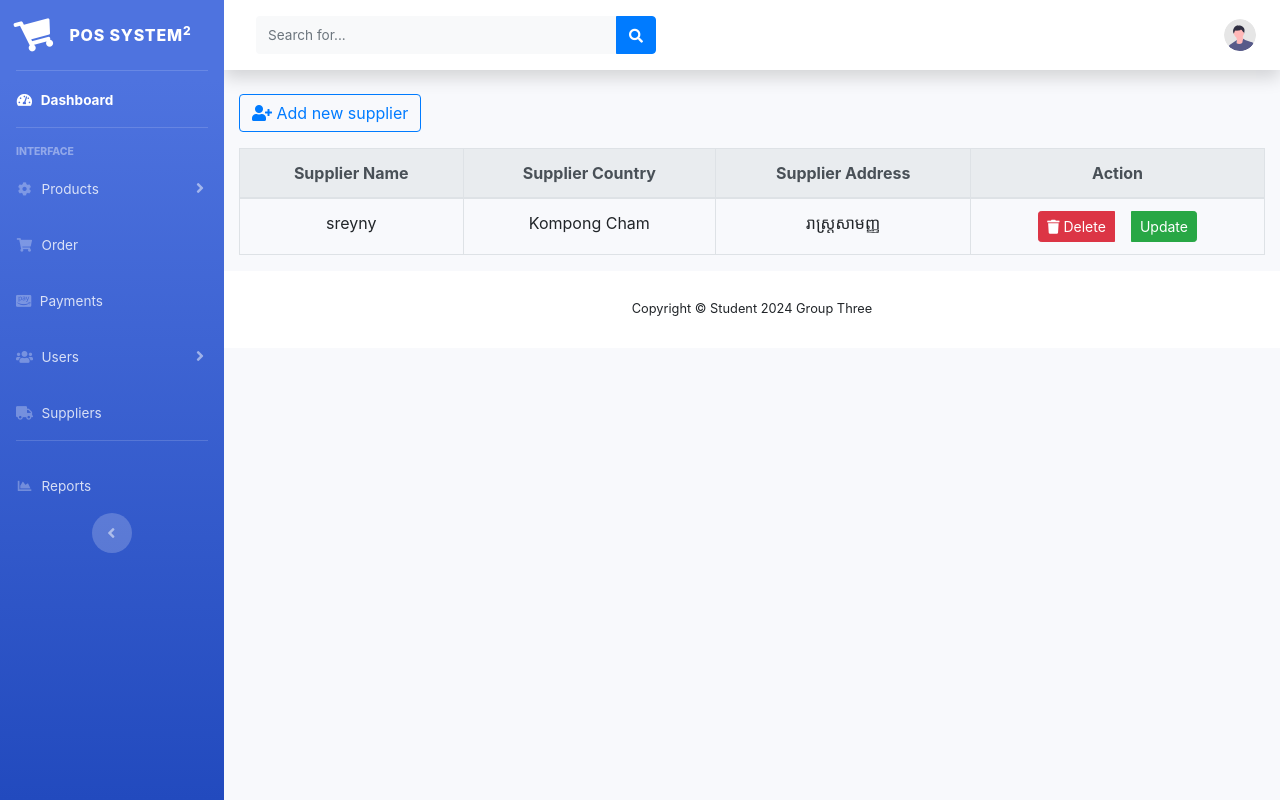
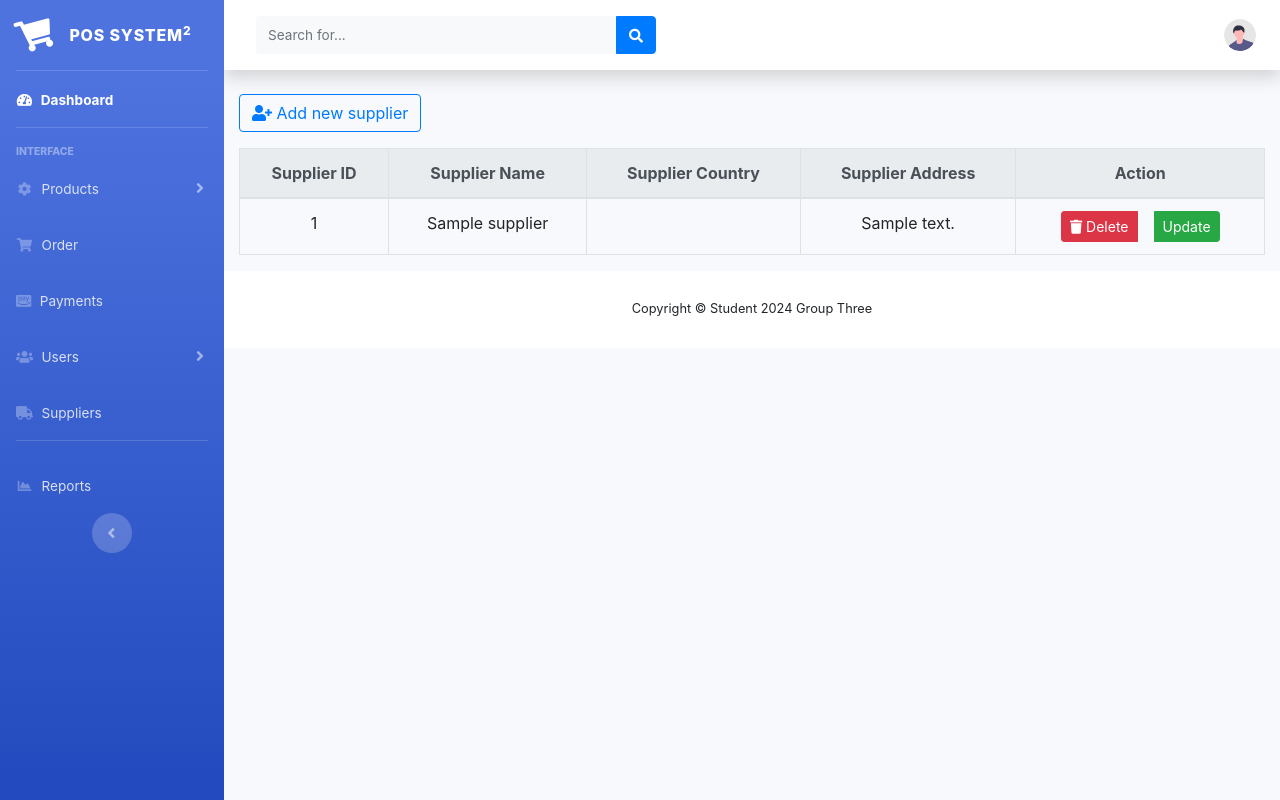
Before and after one commit to naydany/G3-POS-SYSTEM, a PHP site: page /suppliers in a window 1280 px wide. Run offline with PHP 8.4, Linux system fonts and the light colour scheme; tables that the repository leaves empty hold one stand-in row (values such as "Sample post"); data that the repository does not hold is empty; some libraries are stand-ins or nearby versions.

Commit message:
[feat] create new file create new suplliers POS-67

```diff
--- /dev/null
+++ b/controllers/suppliers/form_supplier.controller.php
@@ -0,0 +1,3 @@
+<?php
+
+require 'views/suppliers/form_supplier.view.php';
--- a/controllers/suppliers/supplier.controller.php
+++ b/controllers/suppliers/supplier.controller.php
@@ -1,2 +1,3 @@
 <?php
+require 'models/supplier.model.php';
 require 'views/suppliers/supplier.view.php';
--- /dev/null
+++ b/models/supplier.model.php
@@ -0,0 +1,27 @@
+<?php
+
+function createSupplier( string $name, string $country, string $address) : bool
+{
+
+    $timezone = new DateTimeZone('Asia/Phnom_Penh');
+    $date = new DateTime('now', $timezone);
+    $time = $date->format('Y-m-d H:i:s');
+
+    global $connection;
+    $statement = $connection->prepare("insert into suppliers (sup_name,sup_country,sup_address) values (:name,:country,:address)");
+    $statement->execute([
+        ':name' => $name,
+        ':country' => $country,
+        ':address' => $address
+    ]);
+    return $statement->rowCount() > 0;
+}
+
+
+function getSuppliers(): array
+{
+    global $connection;
+    $statement = $connection->prepare("select * from suppliers");
+    $statement->execute();
+    return $statement->fetchAll();
+}
--- a/router.php
+++ b/router.php
@@ -28,6 +28,7 @@ $routes = [
     '/form_create' => 'controllers/items/create_item.controller.php',
     '/edit_item' => 'controllers/items/edit_item.controller.php',
     '/suppliers' => 'controllers/suppliers/supplier.controller.php',
+    '/create_suppliers' => 'controllers/suppliers/form_supplier.controller.php',
 
     '/logout' => 'controllers/users/logout.controller.php',
 
--- a/views/suppliers/supplier.view.php
+++ b/views/suppliers/supplier.view.php
@@ -11,23 +11,30 @@
 
 <body>
     <div class="container mt-4">
-        <a href="/suppliers" class="btn btn-outline-primary"> <i class="fas fa-user-plus"></i> Add new supplier</a>
+        <a href="/create_suppliers" class="btn btn-outline-primary"> <i class="fas fa-user-plus"></i> Add new supplier</a>
     </div>
     <div class="container mt-3">
         <table class="table table-bordered text-center mt-2 rounded">
             <thead class="text-secondary thead-light">
                 <tr>
+                    <th>Supplier ID</th>
                     <th>Supplier Name</th>
                     <th>Supplier Country</th>
                     <th>Supplier Address</th>
                     <th>Action</th>
                 </tr>
             </thead>
+            <?php
+
+                $suppliers = getSuppliers();
+                foreach ($suppliers as $supplier) :
+            ?>
             <tbody>
                 <tr>
-                    <td>sreyny</td>
-                    <td>Kompong Cham</td>
-                    <td>រាស្រ្តសាមញ្ញ</td>
+                    <td><?= $supplier['sup_id'] ?></td>
+                    <td><?= $supplier['sup_name'] ?></td>
+                    <td><?= $supplier['sup_country'] ?></td>
+                    <td><?= $supplier['sup_address'] ?></td>
                     <td>
                         <div class="btn-group">
                             <button class="btn btn-sm btn-danger"><i class="fas fa-trash"></i> Delete</button>
@@ -36,6 +43,7 @@
                     </td>
                 </tr>
             </tbody>
+            <?php endforeach; ?>
         </table>
     </div>
 
```
Also changed, not shown: controllers/suppliers/add_supplier.controller.php (added, +23 -0 lines), views/suppliers/form_supplier.view.php (added, +23 -0 lines).
